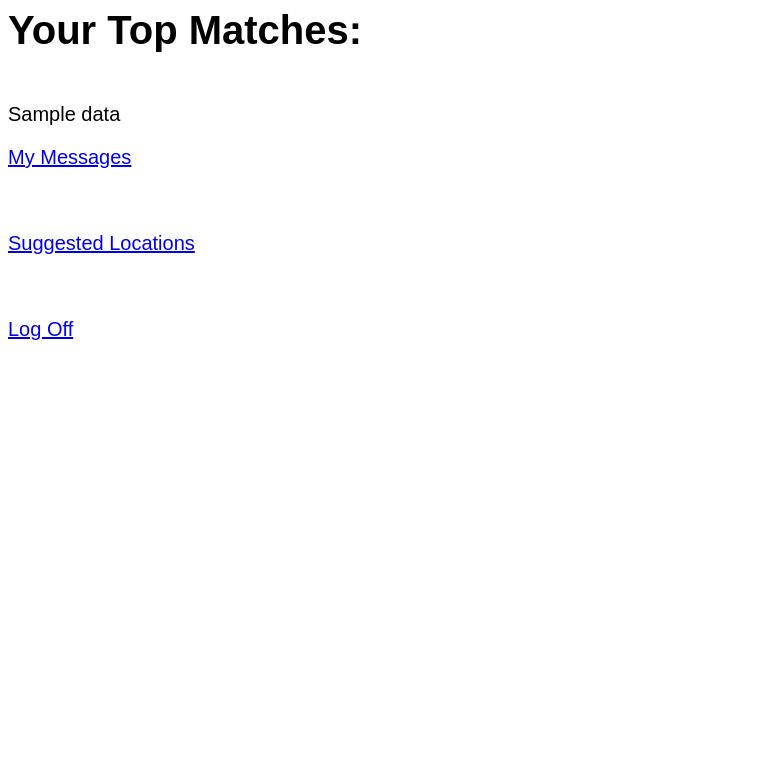
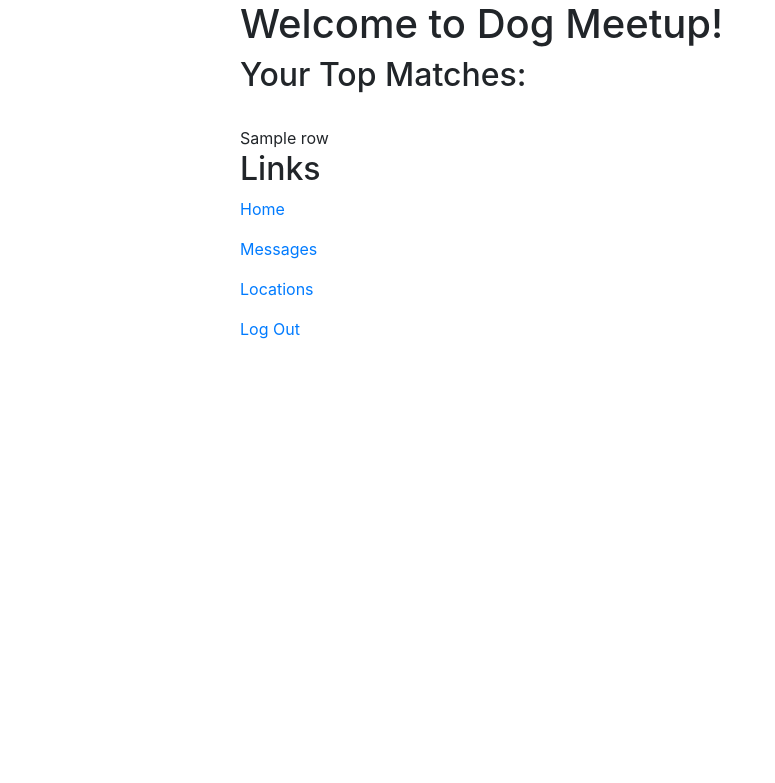
Before and after one commit to JackGilligan/Dog-Owners-Meetup-W4111-Project, a Flask app: template templates/index.html in a window 1280 px wide. Shown: the top 783 px of the page, without its empty margins (0-775 px from the left). Run offline with Flask 2, Linux system fonts and the light colour scheme; the template is opened without the code that fills it: most values are stand-ins (such as "Sample title", 1, 10 or a date in 2020); parts of the project's set-up code (start-up, migrations or seed data) failed here and were passed over; some libraries are stand-ins or nearby versions.

Commit message:
Update cosmetics

```diff
--- a/server.py
+++ b/server.py
@@ -16,6 +16,8 @@ Read about it online.
 """
 
 import os
+import pandas as pd
+
 from sqlalchemy import *
 from sqlalchemy.pool import NullPool
 from flask import Flask, request, render_template, g, redirect, Response, session, flash
@@ -143,11 +145,20 @@ def index():
       LIMIT 10
       """
     )
-    names = []
-    for result in cursor:
-      names.append(result)  # can also be accessed using result[0]
+
+    #names = []
+    #for result in cursor:
+    #  names.append(result)  # can also be accessed using result[0]
+    #cursor.close()
+
+    df = pd.DataFrame(cursor.fetchall())
+    df.columns = cursor.keys()
     cursor.close()
-    context = dict(data = names)
+
+    context = dict(
+      table = [df.to_html(classes='table', header="true")]
+    )
+
     return render_template("index.html", **context)
 
 #
@@ -224,7 +235,7 @@ def login():
 @app.route('/logout')
 def logout():
     session['logged_in'] = False
-    flash(person_name + ', You Are Now Logged Out')
+    flash(person_name + ', you are now logged out. See you again soon!')
     return redirect('/')
 
 
--- /dev/null
+++ b/static/styles.css
@@ -0,0 +1,4 @@
+body {
+    max-width: 800px;
+    margin: auto;
+}
--- a/templates/index.html
+++ b/templates/index.html
@@ -2,31 +2,28 @@
 
 <head>
   <meta http-equiv="Content-Type" content="text/html; charset=UTF-8">
-  <style>
-    body {
-      font-size: 15pt;
-      font-family: arial;
-    }
-  </style>
-
-
+  <link rel="stylesheet" href="https://stackpath.bootstrapcdn.com/bootstrap/4.3.1/css/bootstrap.min.css"
+    integrity="sha384-ggOyR0iXCbMQv3Xipma34MD+dH/1fQ784/j6cY/iJTQUOhcWr7x9JvoRxT2MZw1T" crossorigin="anonymous">
+  <link rel="stylesheet" href="{{ url_for('static', filename='styles.css') }}"/>
 </head>
 
 <body>
-  <h1>Your Top Matches:</h1>
-  <br>
-  <div>
-    {% for n in data %}
-    <div>{{n}}</div>
+  <div class="content">
+    <h1>Welcome to Dog Meetup!</h1>
+
+    <h2>Your Top Matches:</h2>
+    <br>
+    {% for row in table %}
+    {{ row|safe }}
     {% endfor %}
+
+    <h2>Links</h2>
+    <p><a href="/">Home</a></p>
+    <p><a href="/messages">Messages</a></p>
+    <p><a href="/locations">Locations</a></p>
+    <p><a href="/logout">Log Out</a></p>
+
   </div>
-
-  <p><a href="/messages">My Messages</a></p>
-  <br>
-  <p><a href="/locations">Suggested Locations</a></p>
-  <br>
-  <p><a href="/logout">Log Off</a></p>
-
 </body>
 
 </html>
```
Also changed, not shown: templates/EnterInfo.html (+5 -13 lines), templates/Locations.html (+10 -9 lines), templates/Login.html (+13 -24 lines), templates/Messages.html (+9 -10 lines).
